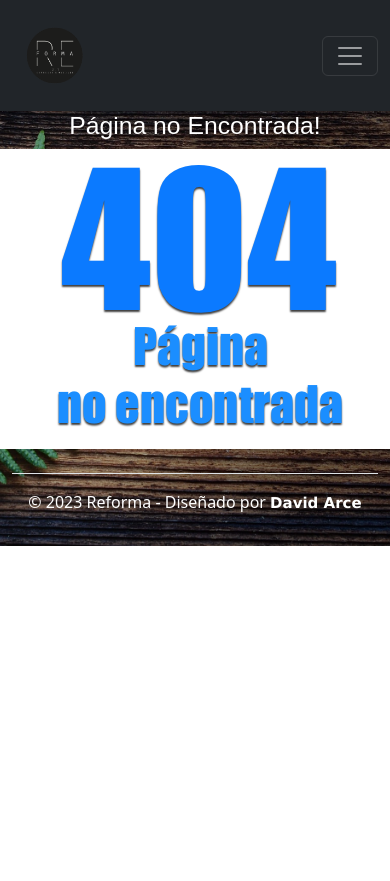
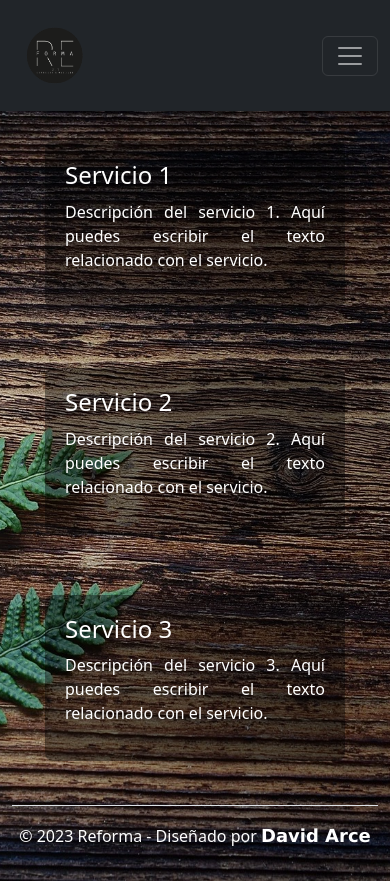
Before and after one commit to davidcordobe/Front-Reforma, a React (Create React App) app: page /servicios in a window 390 px wide. Before the commit the page ends 844 px from the top, so only its background shows below. Built offline with nearby package versions, Linux system fonts and the light colour scheme.

Commit message:
servicios

```diff
--- a/src/App.js
+++ b/src/App.js
@@ -2,6 +2,7 @@ import { BrowserRouter as Router, Route, Routes } from 'react-router-dom';
 import Error from './pages/error';
 import Home from './pages/home';
 import Productos from './pages/productos';
+import Servicios from './pages/servicios';
 import Formulario from './pages/formulario';
 import NavbarActivo from './components/navbar';
 import Footer from './components/footer';
@@ -34,6 +35,7 @@ function App() {
                     <Routes>
                         <Route path="/" element={<Home />} />
                         <Route path="/productos" element={<Productos />} />
+                        <Route path="/servicios" element={<Servicios />} />
                         <Route path="/formulario" element={<Formulario />} />
                         <Route path="*" element={<Error />} />
                     </Routes>
--- a/src/components/imagenes.jsx
+++ b/src/components/imagenes.jsx
@@ -3,7 +3,7 @@ const Imagenes = [
     {
         id: 1,
         nombre: 'Yellow Furniture',
-        descripcion: 'Restauracion',
+        descripcion: 'Antes, esta pieza era un mueble rústico de madera maciza, con su encanto desgastado y una historia que contar. Sin embargo, su aspecto oscuro y apagado no encajaba con la estética fresca y luminosa que buscaba para el espacio.',
         imagenes: [
             { id: 1, ruta: 'https://i.imgur.com/iMH1mnG.jpg' },
             { id: 2, ruta: 'https://i.imgur.com/asQNT0w.jpg' },
@@ -16,8 +16,8 @@ const Imagenes = [
     },
     {
         id: 2,
-        nombre: 'Mesita',
-        descripcion: 'Restauracion',
+        nombre: 'Mesita Rustiknera',
+        descripcion: '🌿 Transformación de una joya rústica: ¡La mesita de madera maciza renace con estilo y funcionalidad! 🌟✨',
         imagenes: [
             { id: 1, ruta: 'https://i.imgur.com/1pJv0MI.jpg' },
             { id: 2, ruta: 'https://www.elmueble.com/medio/2020/05/03/aparador-rustico-verde_6f794d8d_1000x1000.jpg' },
--- a/src/components/navbar.jsx
+++ b/src/components/navbar.jsx
@@ -21,6 +21,9 @@ const CustomNavbar = () => {
                         <Nav.Link as={Link} to="/productos">
                             Productos
                         </Nav.Link>
+                        <Nav.Link as={Link} to="/servicios">
+                            Servicios
+                        </Nav.Link>
                         <Nav.Link as={Link} to="/formulario">
                             Contacto
                         </Nav.Link>
--- a/src/css/footer.css
+++ b/src/css/footer.css
@@ -2,7 +2,7 @@
     color: #fff;
     font-weight: 700;
     font-family: Verdana, Geneva, Tahoma, sans-serif;
-    font-size: 15px;
+    font-size: 18px;
 }
 
 .reforma {
--- a/src/css/home.css
+++ b/src/css/home.css
@@ -24,10 +24,13 @@
     font-size: 20px;
     line-height: 1.8;
     color: #fff;
-    margin-bottom: 20px;
+    padding-bottom: 20px;
+    padding-right: 20px;
+    padding-left: 10px;
     background: rgba(0, 0, 0, 0.4);
     max-width: 1300px;
     text-align: justify;
+    border-radius: 8px;
 }
 
 .imagen-container {
--- /dev/null
+++ b/src/css/servicios.css
@@ -0,0 +1,66 @@
+.servicios-container {
+    display: flex;
+    flex-wrap: wrap;
+    justify-content: space-between;
+    align-items: center;
+    gap: 10px;
+}
+
+.servicio {
+    flex-basis: 30%;
+    margin-bottom: 20px;
+    text-align: center;
+    color: #fff;
+    padding: 20px;
+    margin-top: 30px;
+    background: rgba(0, 0, 0, 0.4);
+    text-align: justify;
+    border-radius: 8px;
+}
+
+.servicio img {
+    width: 100%;
+    max-width: 300px;
+    height: auto;
+    margin-bottom: 10px;
+}
+
+.servicio h3 {
+    font-size: 24px;
+    margin-bottom: 10px;
+}
+
+.servicio p {
+    font-size: 16px;
+}
+
+.fade-enter-active {
+    animation: fadeIn 2s;
+}
+
+@keyframes fadeIn {
+    from {
+        opacity: 0;
+    }
+
+    to {
+        opacity: 1;
+    }
+}
+
+@media (max-width: 768px) {
+    .servicio {
+        flex-basis: 45%;
+    }
+
+    .servicios-container {
+        justify-content: center;
+    }
+}
+
+@media (max-width: 576px) {
+    .servicio {
+        flex-basis: 100%;
+        max-width: 300px;
+    }
+}
--- /dev/null
+++ b/src/pages/servicios.jsx
@@ -0,0 +1,35 @@
+import React from 'react';
+import '../css/servicios.css';
+// import imagen1 from '../img/servicio1.jpg'; // Importa la imagen 1
+// import imagen2 from '../img/servicio2.jpg'; // Importa la imagen 2
+// import imagen3 from '../img/servicio3.jpg'; // Importa la imagen 3
+
+const Servicios = () => {
+    return (
+        <div className="servicios-container fade-enter-active">
+            <div className="servicio">
+                {/* <img src={} alt="Servicio 1" className="servicio-imagen" /> */}
+                <h3 className="servicio-titulo">Servicio 1</h3>
+                <p className="servicio-descripcion">
+                    Descripción del servicio 1. Aquí puedes escribir el texto relacionado con el servicio.
+                </p>
+            </div>
+            <div className="servicio">
+                {/* <img src={imagen2} alt="Servicio 2" className="servicio-imagen" /> */}
+                <h3 className="servicio-titulo">Servicio 2</h3>
+                <p className="servicio-descripcion">
+                    Descripción del servicio 2. Aquí puedes escribir el texto relacionado con el servicio.
+                </p>
+            </div>
+            <div className="servicio">
+                {/* <img src={imagen3} alt="Servicio 3" className="servicio-imagen" /> */}
+                <h3 className="servicio-titulo">Servicio 3</h3>
+                <p className="servicio-descripcion">
+                    Descripción del servicio 3. Aquí puedes escribir el texto relacionado con el servicio.
+                </p>
+            </div>
+        </div>
+    );
+};
+
+export default Servicios;
```
